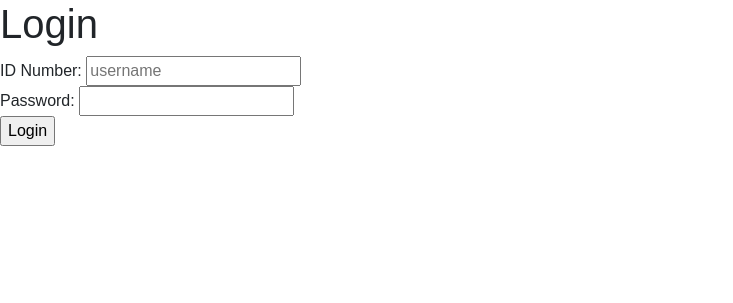
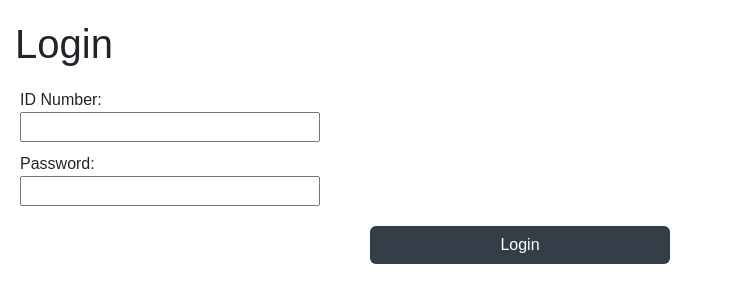
Before and after one commit to Rashay01/Insurance-app, a Flask app: page /login in a window 1280 px wide. Shown: the part 56-359 px from the top of the page, without its empty margins (0-733 px from the left). Run offline with Flask 3, Linux system fonts and the light colour scheme.

Commit message:
login and register css

```diff
--- a/templates/login.html
+++ b/templates/login.html
@@ -1,15 +1,70 @@
-{% extends 'base.html' %} {% block style %} {% endblock %} {% block body%}
-<h1>Login</h1>
-<form action="" method="POST">
-  {{ form.hidden_tag() }} {% if form.ID.errors %} {% for error in form.ID.errors
-  %}
-  <div style="color: red">{{error}}</div>
-  {% endfor %} {% endif %} {% if form.password.errors %} {% for error in
-  form.password.errors %}
-  <div style="color: red">{{error}}</div>
-  {% endfor %} {% endif %} {{form.ID.label}}:
-  {{form.ID(placeholder="username")}} <br />
-  {{form.password.label}}: {{form.password()}} <br />
-  {{form.submit}}<br />
+{% extends 'base.html' %}
+{% block style %}
+<style>
+  .error-color{
+    color: red;
+  }
+  .error-message {
+    word-wrap: break-word;
+    max-width: 340px;
+    font-size: small;
+  }
+  .form-container {
+    margin: 20px;
+    max-width: 1000px;
+  }
+  .all-heading {
+    margin-left: 15px;
+    margin-top: 20px;
+  }
+  .form-button {
+    margin-top: 10px;
+    margin-bottom: 20px;
+    background-color: #333e48;
+    color: #ffffff;
+    display: block;
+    margin-left: auto;
+    margin-right: auto;
+
+    width: 300px;
+  }
+  .input-width {
+    width: 300px;
+    margin-right: 10px;
+    margin-bottom: 10px;
+  }
+  .form-button:hover {
+    background-color: #0076be;
+    color: #ffffff;
+    box-shadow: rgba(0, 0, 0, 0.24) 0px 3px 8px;
+  }
+</style>
+{% endblock %}
+{% block body%}
+<h1 class="all-heading">Login</h1>
+<form class="form-container" action="" method="POST">
+  {{ form.hidden_tag() }}
+  {% if form.ID.errors %}
+  {% for error in form.ID.errors %}
+    <div class="error-message error-color">{{error}}</div>
+  {% endfor %}
+  {% endif %}
+  {% if form.password.errors %}
+  {% for error in form.password.errors %}
+    <div class="error-message error-color">{{error}}</div>
+  {% endfor %}
+  {% endif %}
+
+  <div class="form-group">
+    {{form.ID.label}}:
+    <br />
+    {{form.ID(class='input-width', placeholder="")}}
+  </div>
+  <div class="form-group">
+    {{form.password.label}}:
+    <br />
+    {{form.password(class='input-width')}}
+  </div>
+  {{form.submit(class='btn form-button')}}
 </form>
 {% endblock %}
```
Also changed, not shown: templates/registration.html (+54 -25 lines).
